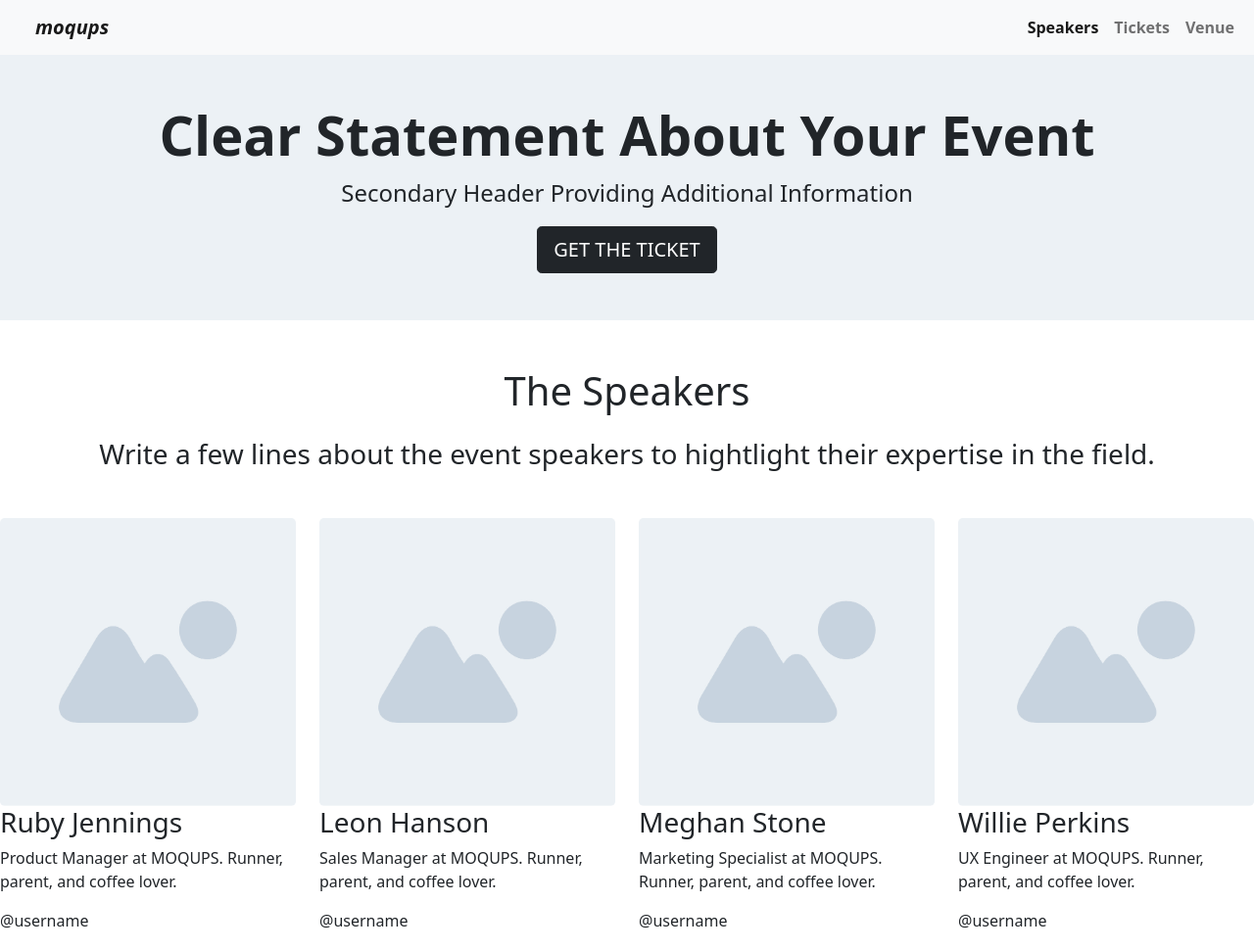
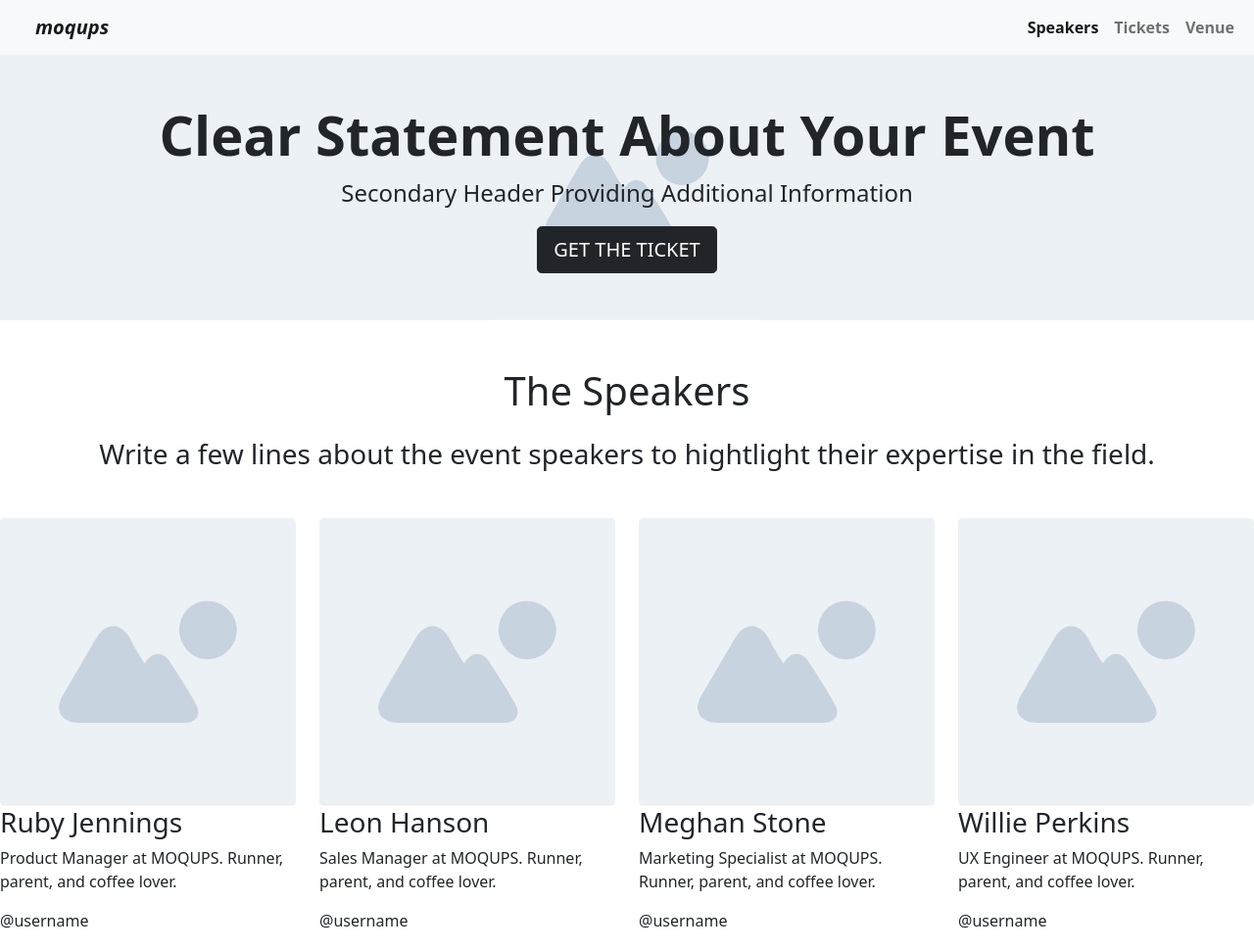
Before and after one commit to MeisterBloo/event-landing-page, a plain HTML site: page index.html in a window 1280 px wide. Shown: the top 971 px of the page at 98% size. Drawn offline with nearby package versions, Linux system fonts and the light colour scheme.

Commit message:
working jumbotron

```diff
--- a/css/style.css
+++ b/css/style.css
@@ -1,3 +1,3 @@
 #jumbotron {
-    background: #ecf1f5 url("assets/img/mountains-bg.png") no-repeat center / contain;
+    background: #ecf1f5 url("../assets/img/mountains-bg.png") no-repeat center / contain;
 }
```
